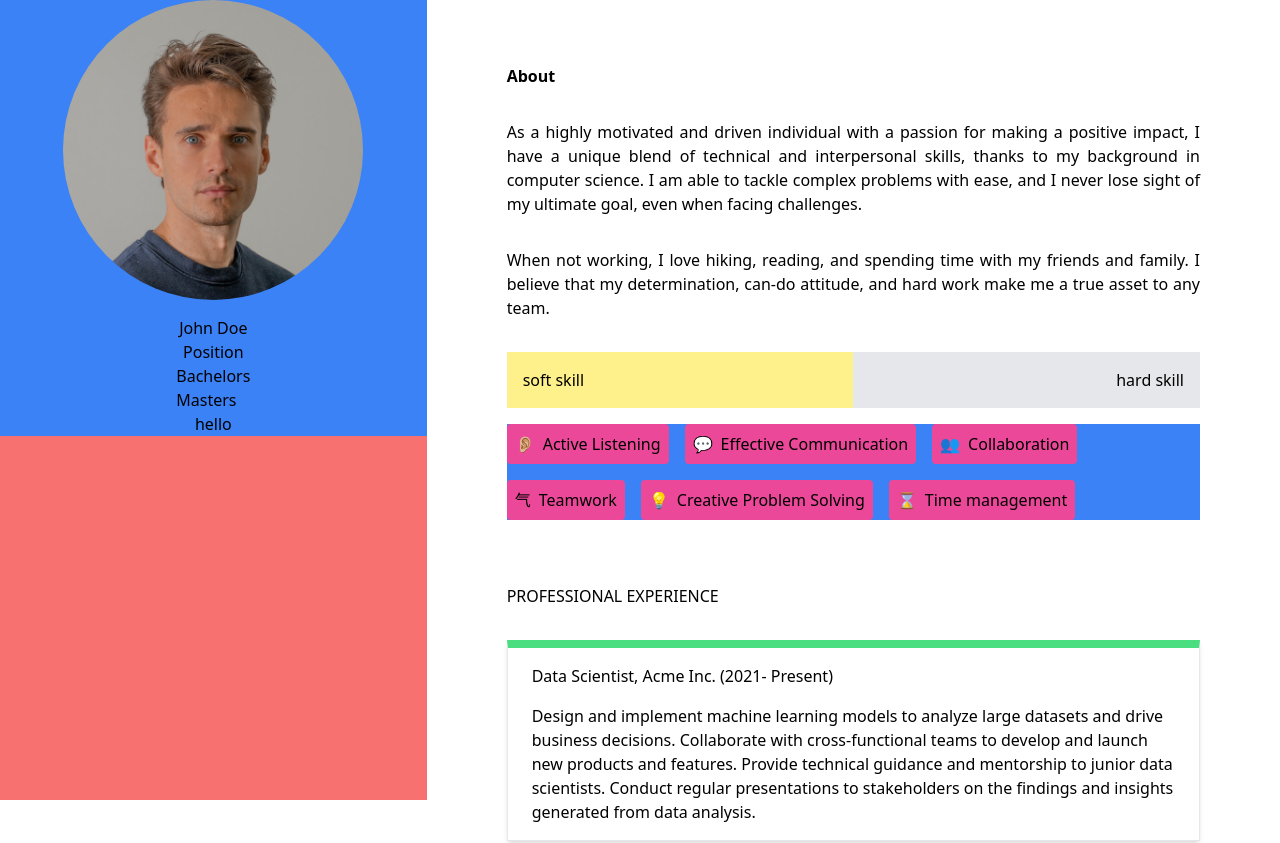
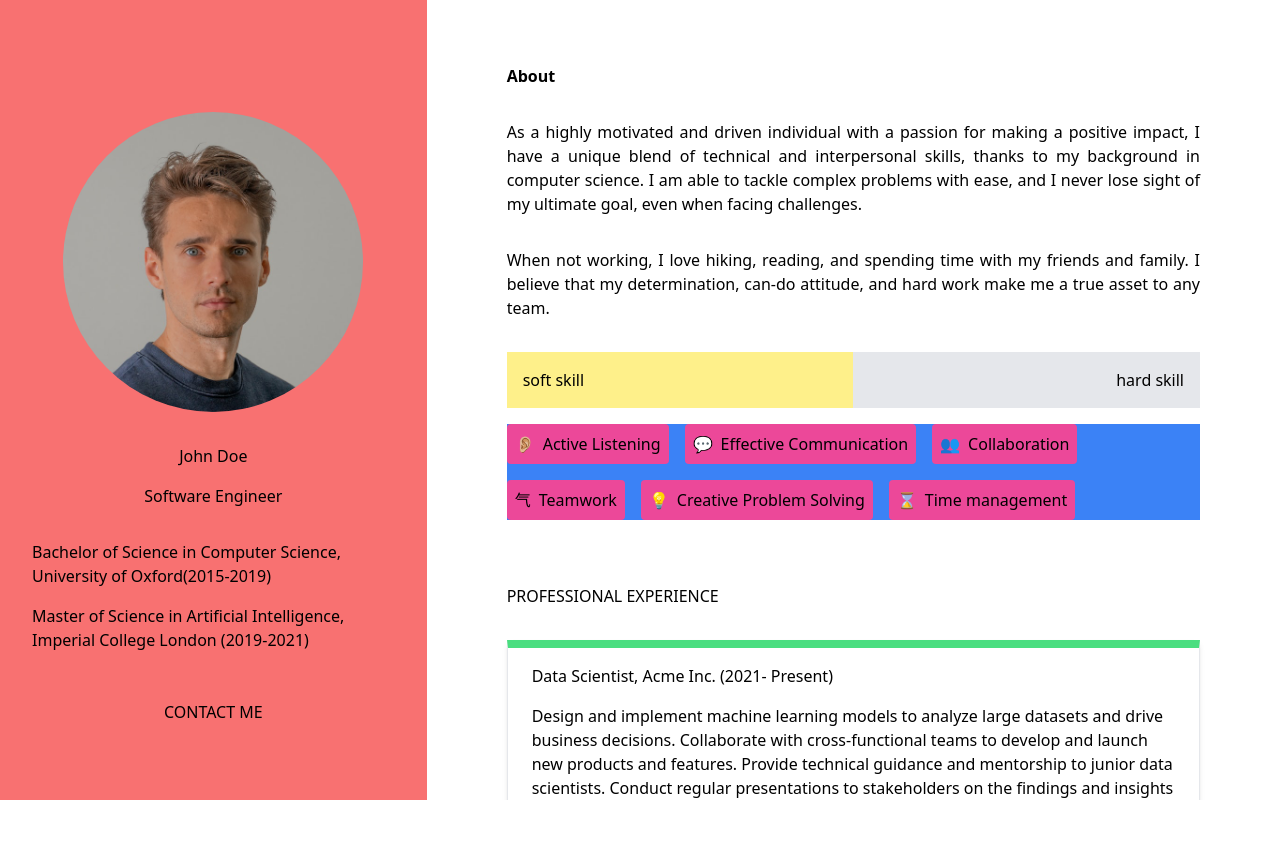
Before and after one commit to Iqbalshah786/resume-app, a Next.js app: page / in a window 1280 px wide. Shown: the top 843 px of the page. After the commit the page ends 800 px from the top, so only its background shows below. Built offline with nearby package versions, Linux system fonts and the light colour scheme.

Commit message:
Update Contact and SideBar components

```diff
--- a/src/app/components/Contact.tsx
+++ b/src/app/components/Contact.tsx
@@ -1,10 +1,7 @@
-"use client";
-import Image from "next/image";
-
 export default function Contact() {
   return (
     <div>
-      <h1>hello</h1>
+      <h1 className="uppercase">contact me</h1>
     </div>
   );
 }
--- a/src/app/components/SideBar.tsx
+++ b/src/app/components/SideBar.tsx
@@ -7,11 +7,9 @@ import { useState } from "react";
 export default function SideBar() {
   return (
     <>
-      <aside
-        className={`w-full bg-red-400   md:w-[50vw] flex-col items-center justify-center `}
-      >
-        <div className="w-full h-auto bg-blue-500 flex flex-col  items-center justify-center">
-          <div className="name text-center flex flex-col gap-4">
+      <aside className={`w-full h-full bg-red-400 py-16`}>
+        <div className="w-full h-auto  flex flex-col  items-center gap-4  justify-center">
+          <div className="name text-center flex flex-col gap-4 mt-12">
             <Image
               src={profile}
               alt="profile picture"
@@ -19,17 +17,25 @@ export default function SideBar() {
               height={300}
               className="rounded-full"
             />
-            <div className="">
-              <h1>John Doe</h1>
-              <h2>Position</h2>
+            <div>
+              <h1 className="my-4">John Doe</h1>
+              <h2>Software Engineer</h2>
             </div>
           </div>
 
-          <div className="education">
-            <p>Bachelors</p>
-            <p>Masters</p>
+          <div className="education px-8 ">
+            <p className="my-4">
+              Bachelor of Science in Computer Science, University of
+              Oxford(2015-2019)
+            </p>
+            <p>
+              Master of Science in Artificial Intelligence, Imperial College
+              London (2019-2021)
+            </p>
           </div>
-          <Contact />
+          <div className="contact mt-8">
+            <Contact />
+          </div>
         </div>
       </aside>
     </>
--- a/src/app/components/Skills.tsx
+++ b/src/app/components/Skills.tsx
@@ -1,4 +1,3 @@
-"use client";
 import { useState } from "react";
 import SkillSet from "./SkillSet";
 import { skills } from "../../../data/data";
--- a/src/app/page.tsx
+++ b/src/app/page.tsx
@@ -4,8 +4,10 @@ import SideBar from "./components/SideBar";
 export default function Home() {
   return (
     <main className="w-full h-screen flex">
-      <SideBar />
-      <div className="w-full ">
+      <div className="md:w-[50vw] ">
+        <SideBar />
+      </div>
+      <div className="w-full  overflow-y-auto">
         <About />
       </div>
     </main>
```
